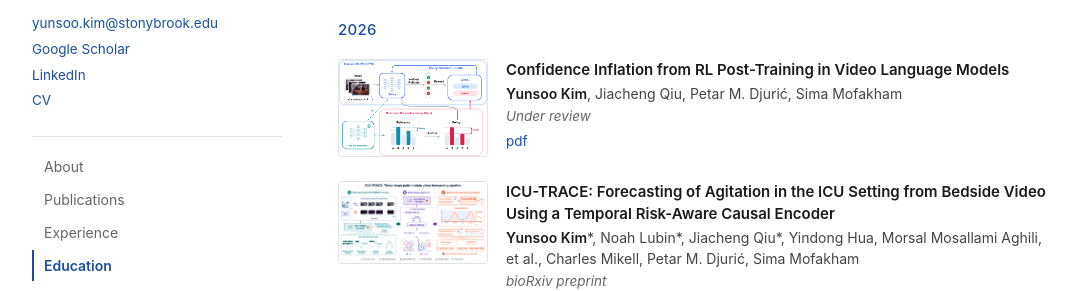
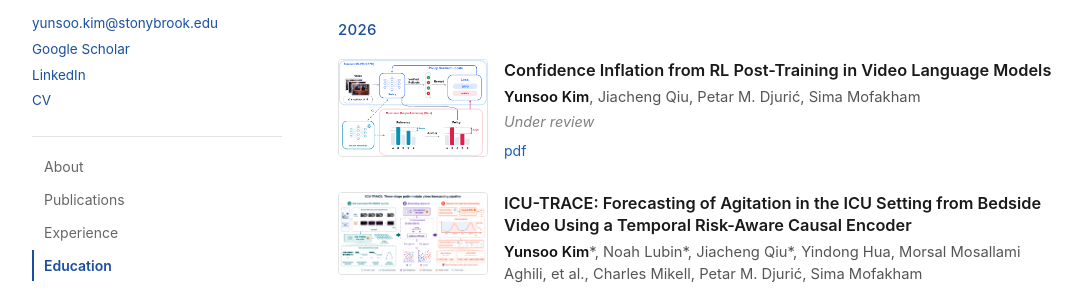
Before and after one commit to kim8yunsu16/kim8yunsu16.github.io, a plain HTML site: page index.html in a window 1280 px wide. Shown: the part 505-796 px from the top of the page, without its empty margins (96-1178 px from the left). Drawn offline with Linux system fonts and the light colour scheme.

Commit message:
Update stylesheet.css

```diff
--- a/stylesheet.css
+++ b/stylesheet.css
@@ -314,3 +314,12 @@ footer {
   }
   .pub-authors, .item-sub { color: #bbb; }
 }
+
+.pub { display: flex; gap: 16px; margin-bottom: 30px; align-items: flex-start; }
+.pub-thumb { width: 150px; border-radius: 4px; }
+
+.pub-title { font-weight: 600; font-size: 1.02rem; line-height: 1.35; margin-bottom: 5px; }
+.pub-authors { font-size: 0.92rem; color: #555; margin-bottom: 2px; }
+.pub-venue { font-size: 0.9rem; color: #808080; font-style: italic; margin-bottom: 5px; }
+.pub-links a { font-size: 0.88rem; color: #1a5fb4; text-decoration: none; }
+.me { font-weight: 600; color: #111; }
```
